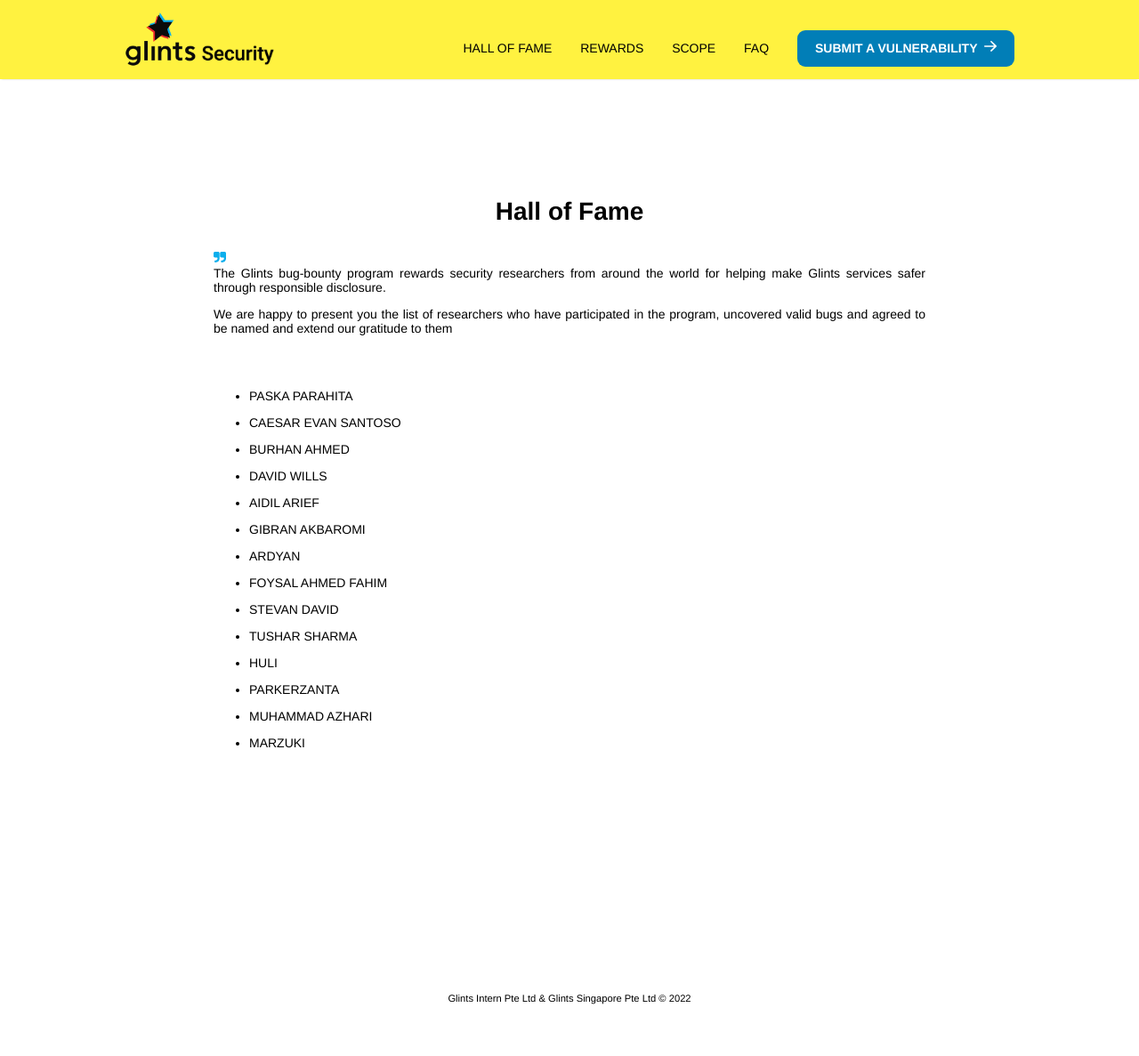
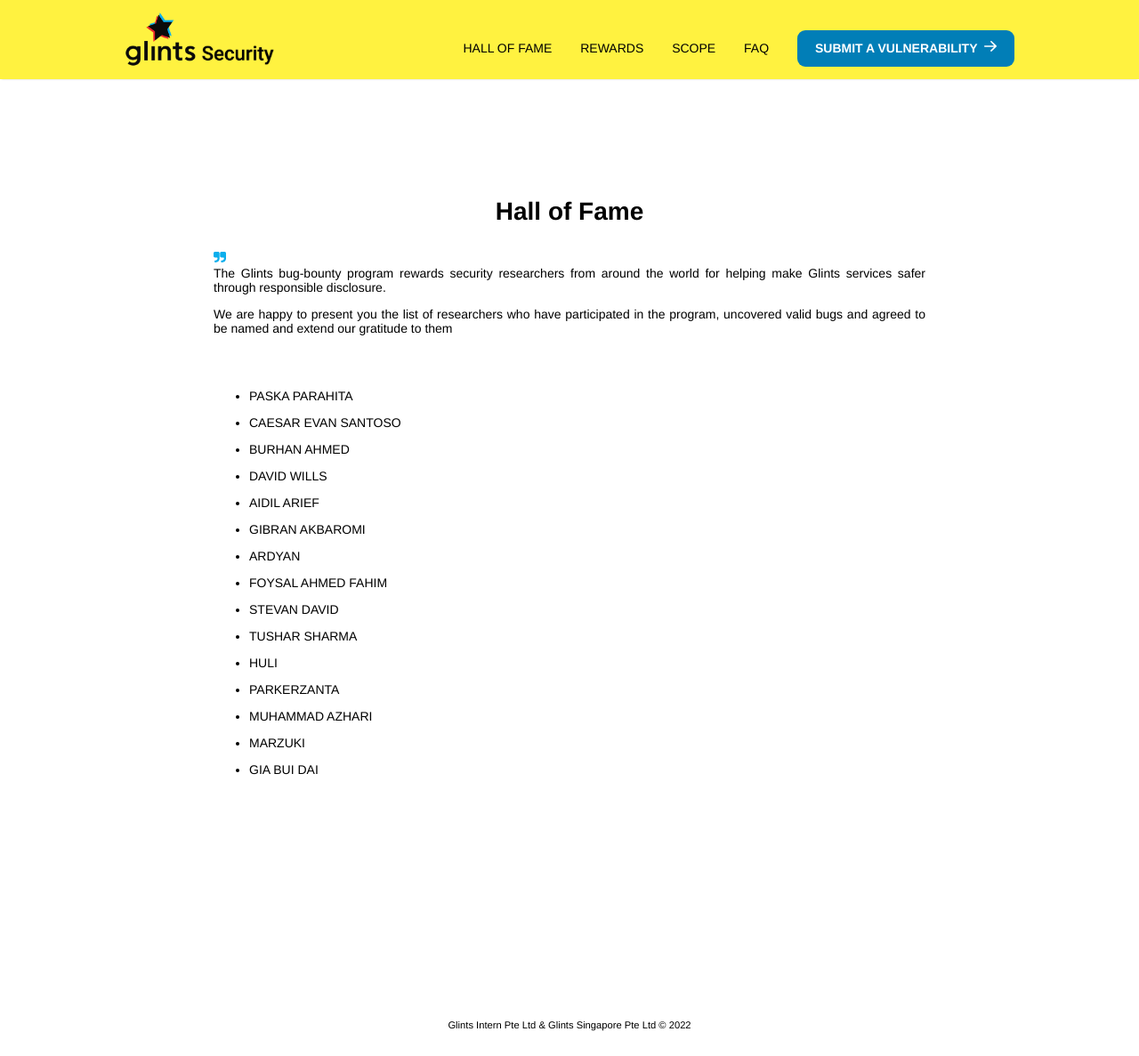
Before and after one commit to glints-dev/bug-bounty, a Jekyll site: the page built from _pages/hof.md, in a window 1280 px wide and 1187 px high. Shown: the whole window at 89% size. Built offline with Jekyll 4.4.1, drawn with Linux system fonts in a browser that asks for light colours.

Commit message:
Update hof.md

```diff
--- a/_pages/hof.md
+++ b/_pages/hof.md
@@ -42,4 +42,6 @@
 
 -   MARZUKI
 
+-   GIA BUI DAI
+
 <img style="width:10%px;" src="/assets/200w.gif" alt="Glints Security">
```
